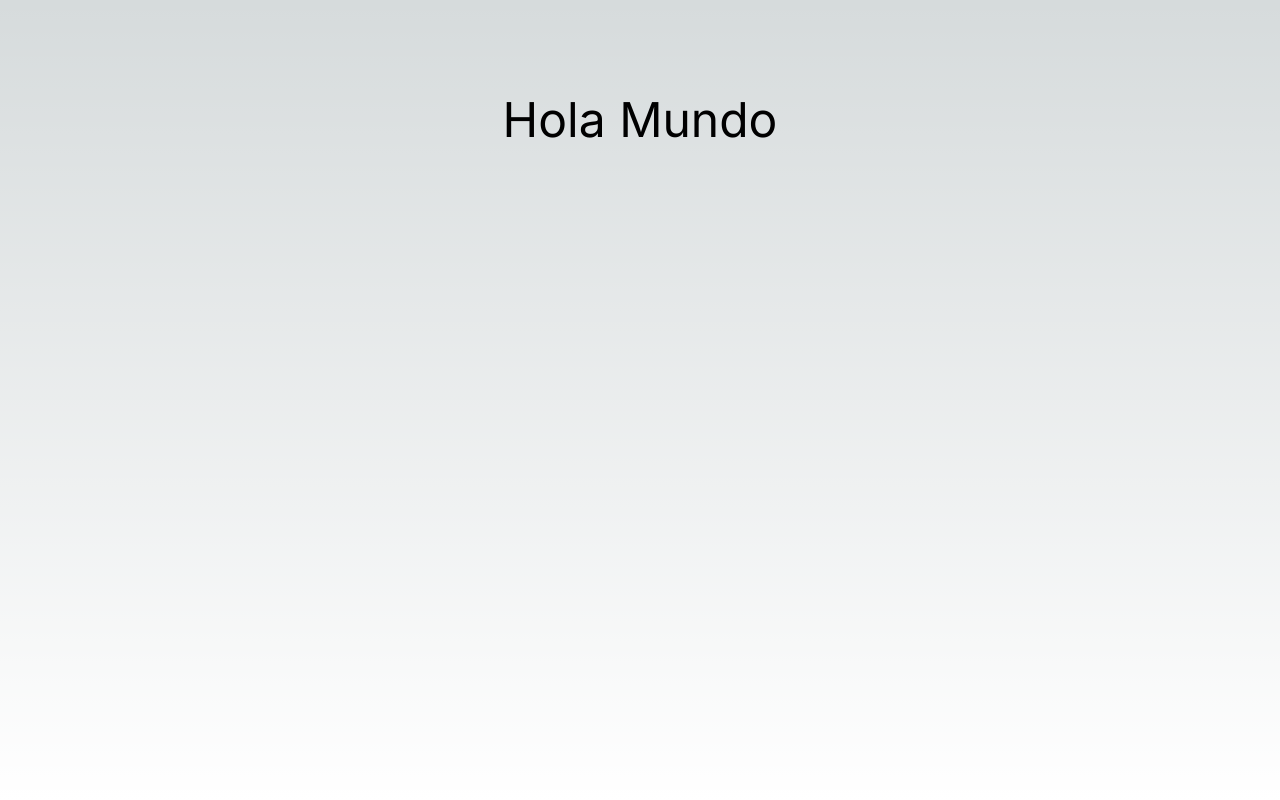
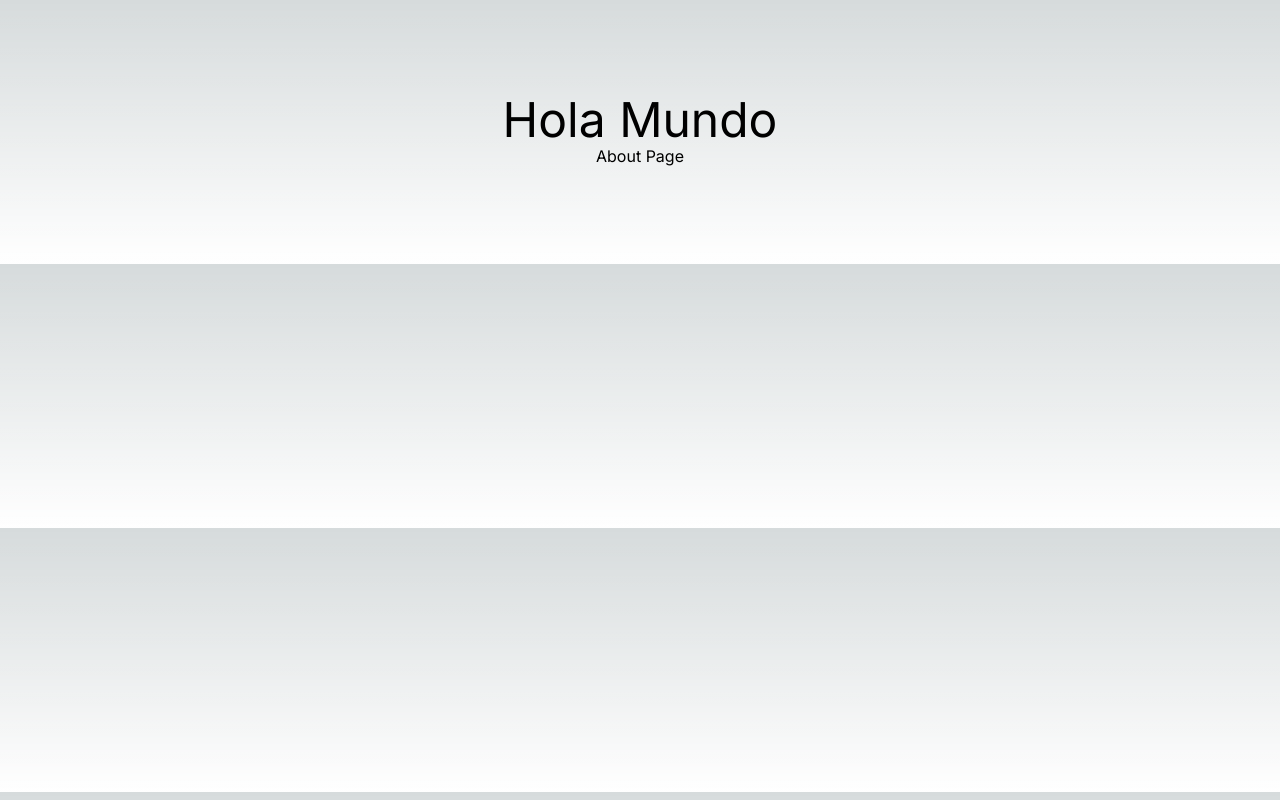
Before and after one commit to C3SC0-V4113/Next-First-Steps, a Next.js app: page / in a window 1280 px wide. Built offline with nearby package versions, Linux system fonts and the light colour scheme.

Commit message:
added link in the home

```diff
--- a/app/page.tsx
+++ b/app/page.tsx
@@ -1,9 +1,10 @@
-import Image from "next/image";
+import Link from "next/link";
 
 export default function Home() {
   return (
-    <main className="flex min-h-screen flex-col items-center justify-between p-24">
+    <main className="flex flex-col items-center justify-between p-24">
       <span className="text-5xl">Hola Mundo</span>
+      <Link href={"/about"}>About Page</Link>
     </main>
   );
 }
```
